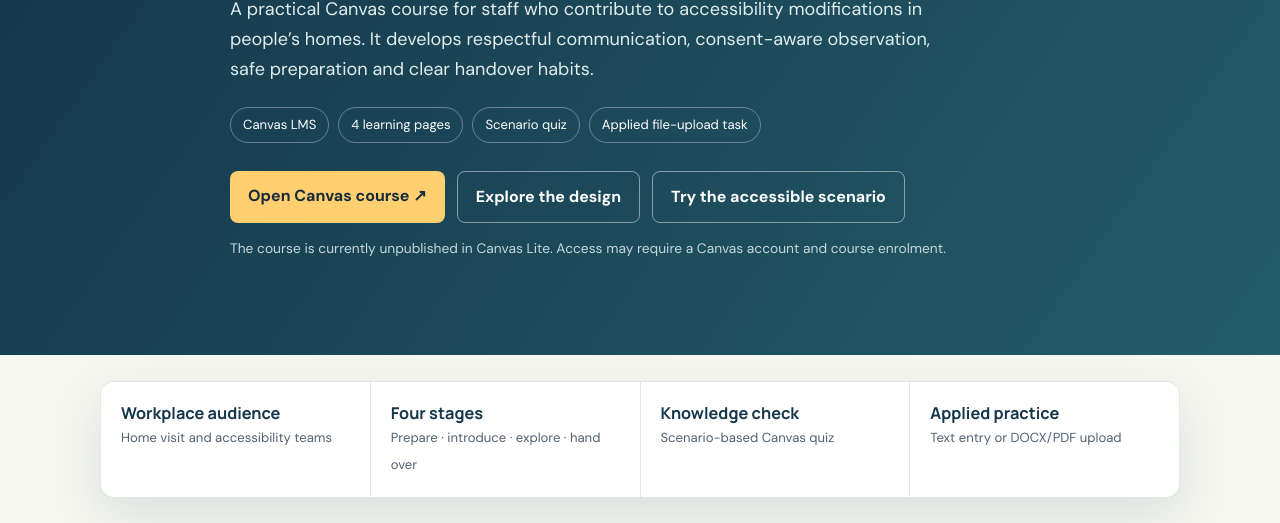
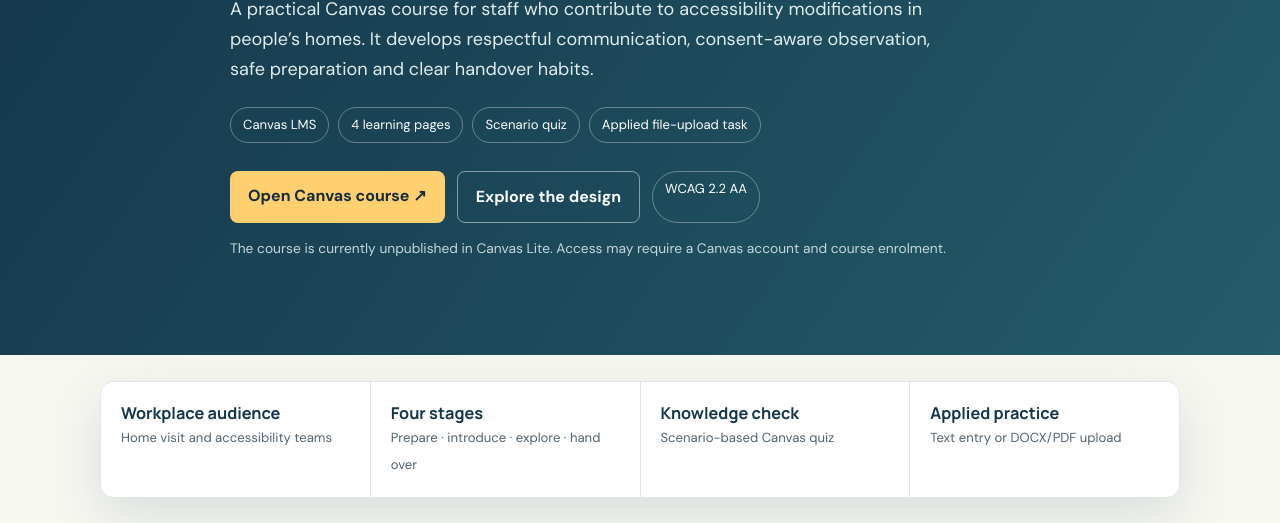
Before and after one commit to tjavanshir/ld-portfolio, a plain HTML site: page samples/respectful-home-visits/index.html in a window 1280 px wide. Shown: the part 277-800 px from the top of the page. Drawn offline with Linux system fonts and the light colour scheme.

```diff
--- a/samples/respectful-home-visits/index.html
+++ b/samples/respectful-home-visits/index.html
@@ -19,7 +19,7 @@
     <h1>Respectful Home Visits</h1>
     <p>A practical Canvas course for staff who contribute to accessibility modifications in people’s homes. It develops respectful communication, consent-aware observation, safe preparation and clear handover habits.</p>
     <div class="chips"><span class="chip">Canvas LMS</span><span class="chip">4 learning pages</span><span class="chip">Scenario quiz</span><span class="chip">Applied file-upload task</span></div>
-    <div class="buttons"><a class="btn primary" href="https://canvaslite.instructure.com/courses/27981" target="_blank" rel="noopener">Open Canvas course ↗</a><a class="btn secondary" href="#design">Explore the design</a><a class="btn secondary" href="accessible-practice.html">Try the accessible scenario</a></div>
+    <div class="buttons"><a class="btn primary" href="https://canvaslite.instructure.com/courses/27981" target="_blank" rel="noopener">Open Canvas course ↗</a><a class="btn secondary" href="#design">Explore the design</a><span class="chip">WCAG 2.2 AA</span></div>
     <p class="note">The course is currently unpublished in Canvas Lite. Access may require a Canvas account and course enrolment.</p>
   </div></section>
   <main class="wrap">
```
